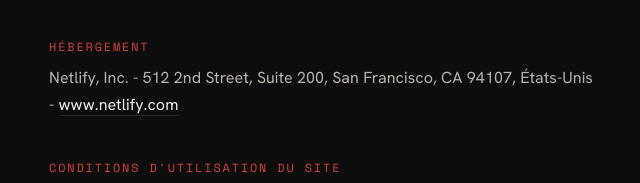
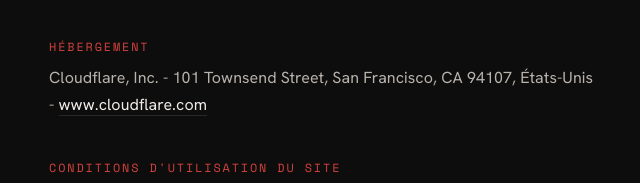
Before and after one commit to benjlecocq/faireici-site, an Eleventy site: page src/mentions-legales.njk in a window 1280 px wide. Shown: the part 611-794 px from the top of the page, 275-915 px from the left. Built offline with nearby package versions, Linux system fonts and the light colour scheme; Eleventy itself is replaced by a stand-in of ours; files that its build step writes are made by us from their sources.

Commit message:
Add files via upload

```diff
--- a/src/mentions-legales.njk
+++ b/src/mentions-legales.njk
@@ -66,7 +66,7 @@ bodyPage: "legal"
     <p><strong>Directeur de la publication :</strong> Vincent Lecomte</p>
 
     <h2>Hébergement</h2>
-    <p>Netlify, Inc. - 512 2nd Street, Suite 200, San Francisco, CA 94107, États-Unis - <a href="https://www.netlify.com" target="_blank" rel="noopener">www.netlify.com</a></p>
+    <p>Cloudflare, Inc. - 101 Townsend Street, San Francisco, CA 94107, États-Unis - <a href="https://www.cloudflare.com" target="_blank" rel="noopener">www.cloudflare.com</a></p>
 
     <h2>Conditions d'utilisation du site</h2>
     <ol>
```
